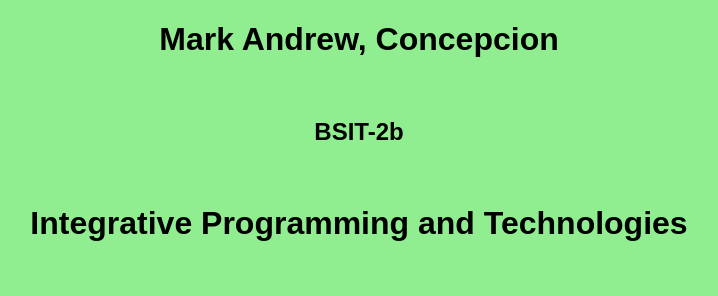
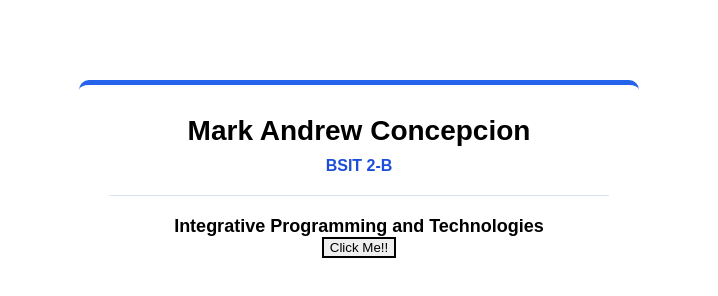
Before and after one commit to markAndrew18/demo-concepcion, a plain HTML site: page index.html in a window 1280 px wide. Shown: the whole page, without its empty margins (281-999 px from the left). Drawn offline with Linux system fonts and the light colour scheme.

Commit message:
change bacgkround

```diff
--- a/index.html
+++ b/index.html
@@ -3,17 +3,19 @@
 <head>
     <meta charset="UTF-8">
     <meta name="viewport" content="width=device-width, initial-scale=1.0">
-    <title>Document</title>
+    <title>My Student Profile</title>
     <link rel="stylesheet" href="style.css">
 </head>
 <body>
-    <h1>Mark Andrew, Concepcion</h1>
-    <br>
 
-    <h2>BSIT-2b</h2>
-    <br>
-
-    <h1>Integrative Programming and Technologies</h1>
+    <main class="profile">
+        <h1>Mark Andrew Concepcion</h1>
+        <p class="section">BSIT 2-B</p>
+        <hr>
+        <h2>Integrative Programming and Technologies</h2>
+        <button onclick="showMessage()">Click Me!!</button>
+    </main>
 
 </body>
+<script> src="script.js"</script>
 </html>
--- /dev/null
+++ b/script.js
@@ -0,0 +1,3 @@
+function showMessage() {
+    alert ('Hello World!')
+}
--- a/style.css
+++ b/style.css
@@ -1,9 +1,42 @@
 body {
-    background-color: lightgreen;
+    font-family: Arial, sans-serif;
+    background-color: whitesmoke,
+    color: #1e293b;
+    margin: 0;
+    padding: 20px;
 }
 
-h1, h2{
+.profile {
+    max-width: 500px;
+    margin: 60px auto;
+    padding: 30px;
+    background-color: white;
+    border-top: 5px solid #2563eb;
+    border-radius: 10px;
     text-align: center;
-    font-family: Arial, Helvetica, sans-serif;
-    font-size: 5opx
 }
+
+h1 {
+    font-size: 28px;
+    margin: 0;
+}
+
+.section {
+    color: #1d4ed8;
+    font-weight: bold;
+    margin: 10px 0 20px;
+}
+
+hr {
+    border: 0;
+    border-top: 1px solid #dbe2ea;
+}
+
+h2 {
+    font-size: 18px;
+    margin: 20px 0 0;
+}
+
+button {
+    border: 2px solid black;
+}
```
